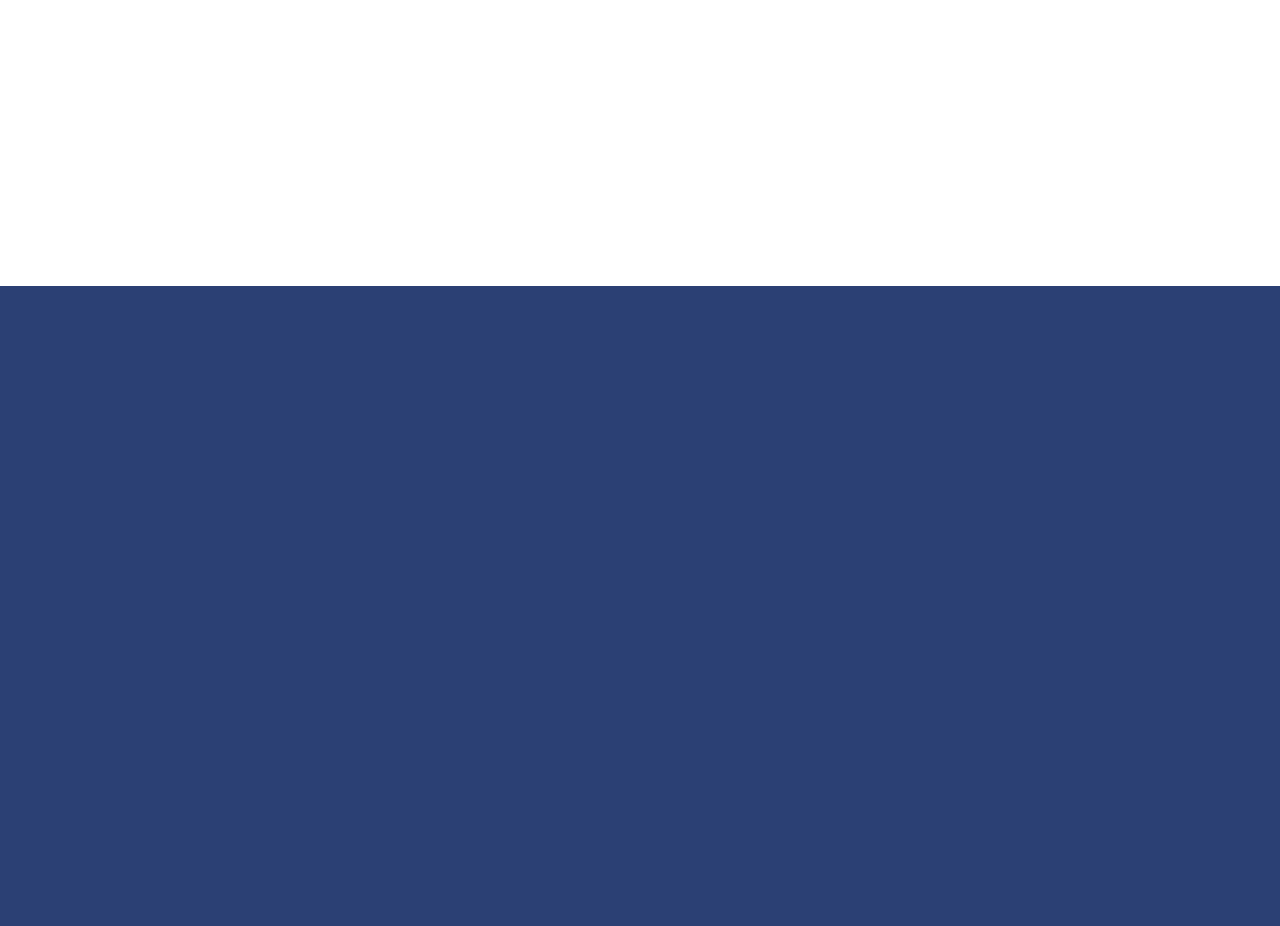
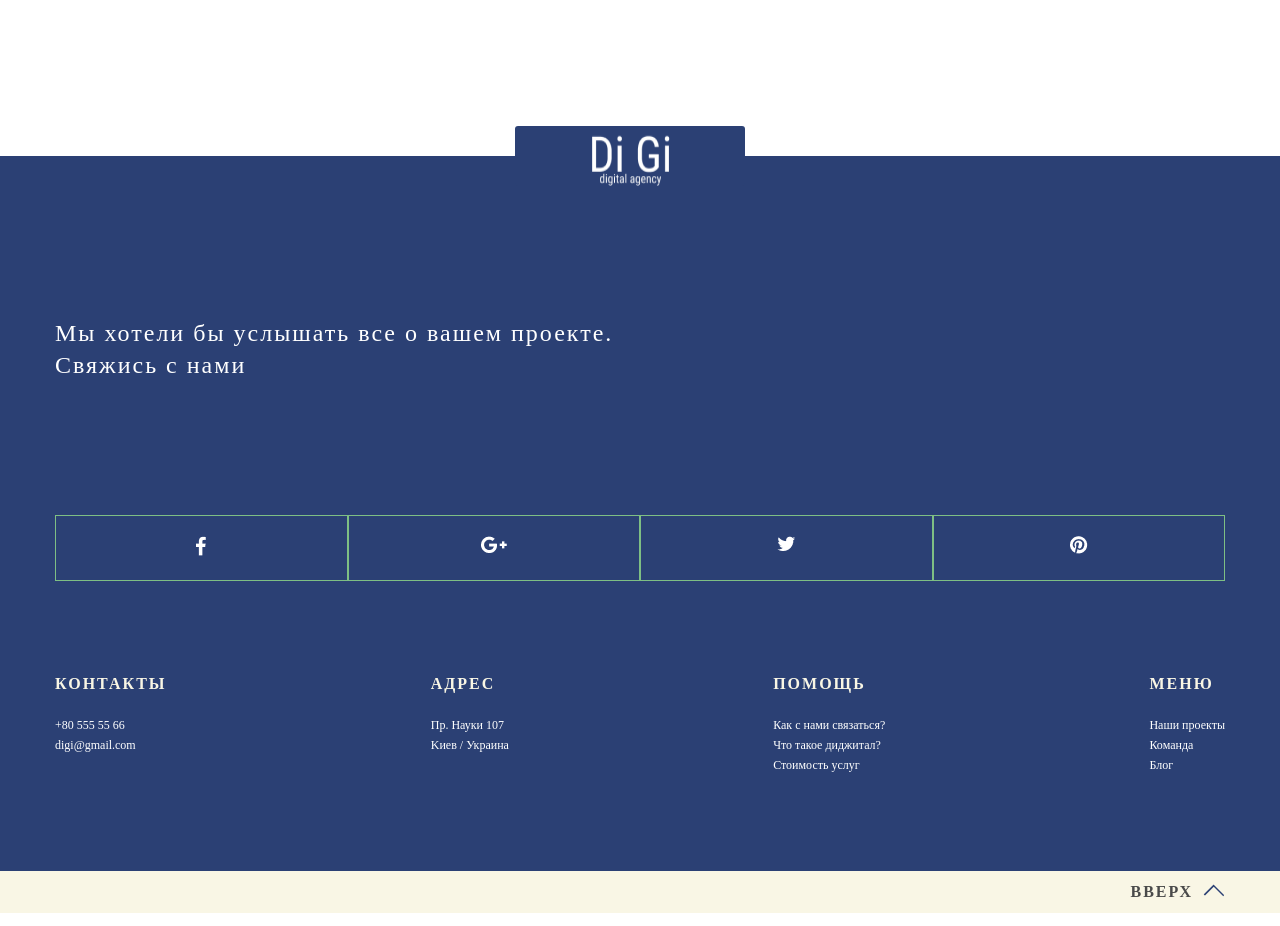
Before and after one commit to x-dew/digital-agency, a plain HTML site: page index.html in a window 1280 px wide. Shown: the part 4460-5386 px from the top of the page. Drawn offline with Linux system fonts and the light colour scheme.

Commit message:
add footer

```diff
--- a/index.html
+++ b/index.html
@@ -22,7 +22,7 @@
         </div>
     </div>
 </header>
-<main class="main">
+<main class="main" id="top">
     <!--slider start-->
     <div class="slider">
         <div class="slider__menu">
@@ -260,7 +260,7 @@
                 </div>
                 <div class="news__list">
                     <div class="news__img">
-                        <img src="./img/news-2.png">
+                        <img src="./img/news-5.png">
                         <div class="news_img-text">
                             <P class="news__desp">Контекстная реклама</P>
                         </div>
@@ -268,7 +268,7 @@
                 </div>
                 <div class="news__list">
                     <div class="news__img">
-                        <img src="./img/news-3.png">
+                        <img src="./img/news-2.png">
                         <div class="news_img-text">
                             <P class="news__desp">Графика</P>
                         </div>
@@ -276,7 +276,7 @@
                 </div>
                 <div class="news__list">
                     <div class="news__img">
-                        <img src="./img/news-4.png">
+                        <img src="./img/news-6.png">
                         <div class="news_img-text">
                             <P class="news__desp">Корпоративная культура</P>
                         </div>
@@ -284,7 +284,7 @@
                 </div>
                 <div class="news__list">
                     <div class="news__img">
-                        <img src="./img/news-5.png">
+                        <img src="./img/news-3.png">
                         <div class="news_img-text">
                             <P class="news__desp">Уникальный дизайн</P>
                         </div>
@@ -292,7 +292,7 @@
                 </div>
                 <div class="news__list">
                     <div class="news__img">
-                        <img src="./img/news-6.png">
+                        <img src="./img/news-7.png">
                         <div class="news_img-text">
                             <P class="news__desp">Взгляд со стороны</P>
                         </div>
@@ -300,7 +300,7 @@
                 </div>
                 <div class="news__list">
                     <div class="news__img">
-                        <img src="./img/news-7.png">
+                        <img src="./img/news-4.png">
                         <div class="news_img-text">
                             <P class="news__desp">Соц сети и их польза</P>
                         </div>
@@ -339,9 +339,72 @@
 <!--footer start-->
 <footer class="footer">
     <div class="container-wrapper">
-
+        <div class="footer__list-logo">
+            <div class="footer__logo">
+                <img src="./img/logo-footer.png">
+            </div>
+        </div>
+        <div class="footer__title">
+            <p class="footer__title-desp">Мы хотели бы услышать все
+                о вашем проекте.<br> Свяжись с нами
+            </p>
+            <div class="footer__list-item">
+                <div class="footer__href">
+                    <a href="#" class="footer__list-href"><img src="./img/href1.png"></a>
+                </div>
+                <div class="footer__href">
+                    <a href="#" class="footer__list-href"><img src="./img/href2.png"></a>
+                </div>
+                <div class="footer__href">
+                    <a href="#" class="footer__list-href"><img src="./img/href3.png"></a>
+                </div>
+                <div class="footer__href">
+                    <a href="#" class="footer__list-href"><img src="./img/href4.png"></a>
+                </div>
+            </div>
+            <div class="footer__menu">
+                <div class="footer__menu-list">
+                    <h2 class="footer__menu-title">КОНТАКТЫ</h2>
+                    <ul>
+                        <li class="footer__list-title">+80 555 55 66</li>
+                        <li class="footer__list-title">digi@gmail.com</li>
+                    </ul>
+                </div>
+                <div class="footer__menu-list">
+                    <h2 class="footer__menu-title">АДРЕС</h2>
+                    <ul>
+                        <li class="footer__list-title">Пр. Науки 107</li>
+                        <li class="footer__list-title">Kиев / Украина</li>
+                    </ul>
+                </div>
+                <div class="footer__menu-list">
+                    <h2 class="footer__menu-title">ПОМОЩЬ</h2>
+                    <ul>
+                        <li class="footer__list-title">Как с нами связаться?</li>
+                        <li class="footer__list-title">Что такое диджитал?</li>
+                        <li class="footer__list-title">Стоимость услуг</li>
+                    </ul>
+                </div>
+                <div class="footer__menu-list">
+                    <h2 class="footer__menu-title">МЕНЮ</h2>
+                    <ul>
+                        <li class="footer__list-title">Наши проекты</li>
+                        <li class="footer__list-title">Команда</li>
+                        <li class="footer__list-title">Блог</li>
+                    </ul>
+                </div>
+            </div>
+        </div>
     </div>
 </footer>
+<div class="footer__href-top">
+    <div class="container-wrapper">
+        <div class="footer__href-item">
+            <h2 class="footer__top">ВВЕРХ</h2>
+            <a href="#top" class="footer__top-href"><img src="./img/previous%20message.png"></a>
+        </div>
+    </div>
+</div>
 <!--footer end-->
 </body>
 </html>
--- a/style.css
+++ b/style.css
@@ -1,5 +1,9 @@
 * {
     box-sizing: border-box;
+}
+
+html {
+    scroll-behavior: smooth;
 }
 
 body {
@@ -405,7 +409,9 @@ body {
     min-height: 8px;
     background: #2B4074;
 }
-
+.news__img {
+    position: relative;
+}
 /*command end*/
 
 /*news start*/
@@ -435,7 +441,6 @@ body {
 }
 
 .news__img {
-    max-width: 270px;
     display: flex;
     flex-direction: column;
     height: 100%;
@@ -452,10 +457,18 @@ body {
     font-weight: bold;
 }
 .news__img-list{
-    display: grid;
-    grid-template-columns: repeat(4, 1fr);
-    column-gap: 30px;
-    row-gap: 30px;
+    display: flex;
+    flex-direction: column;
+    flex-wrap: wrap;
+    max-height: 880px;
+    margin-left: -15px;
+    margin-right: -15px;
+}
+
+.news__list {
+    padding-left: 15px;
+    padding-right: 15px;
+    margin-bottom: 30px;
 }
 
 /*news end*/
@@ -487,5 +500,81 @@ body {
 .footer{
     min-height: 640px;
     background: #2B4074;
+    padding-bottom: 80px;
+}
+.footer__list-logo{
+    position: relative;
+}
+.footer__logo {
+    min-width: 230px;
+    min-height: 60px;
+    background-color: #2B4074;
+    display: flex;
+    justify-content: center;
+    margin: auto;
+    border-radius: 3px;
+    position: absolute;
+    top: -30px;
+    left: calc(50% - 125px);
+}
+.footer__title-desp{
+    padding-top: 161px;
+    font-size: 24px;
+    line-height: 32px;
+    letter-spacing: 2px;
+ color: #FFFFFF;
+}
+.footer__list-item {
+    display: grid;
+    grid-template-columns: repeat(4, 1fr);
+}
+.footer__href {
+    display: flex;
+    justify-content: center;
+    border: 1px solid #7EBF84;
+    padding: 20px 0;
+    margin: 110px 0 80px 0;
+}
+.footer__menu {
+    display: flex;
+    justify-content: space-between;
+}
+ul {
+    list-style-type: none;
+    padding: 0;
+}
+.footer__menu-title {
+    font-size: 16px;
+    line-height: 19px;
+    letter-spacing: 2px;
+    color: #F9F6E5;
+    margin-bottom: 22px;
+}
+.footer__list-title{
+    font-size: 12px;
+    line-height: 20px;
+    color: #FFFFFF;
+}
+.footer__href-top{
+    background: #F9F6E5;
+    min-height: 42px;
+    display: flex;
+    align-items: center;
+}
+.footer__top{
+    margin: 0;
+    font-size: 16px;
+    line-height: 19px;
+    letter-spacing: 2px;
+    color: #4A4A4A;
+
+}
+.footer__href-item {
+    display: flex;
+    align-items: center;
+    justify-content: flex-end;
+}
+.footer__top-href{
+    margin-left: 10px;
 }
 /*footer end*/
```
Also changed, not shown: img/href1.png (added), img/href2.png (added), img/href3.png (added), img/href4.png (added), img/logo-footer.png (added), img/previous message.png (added).
